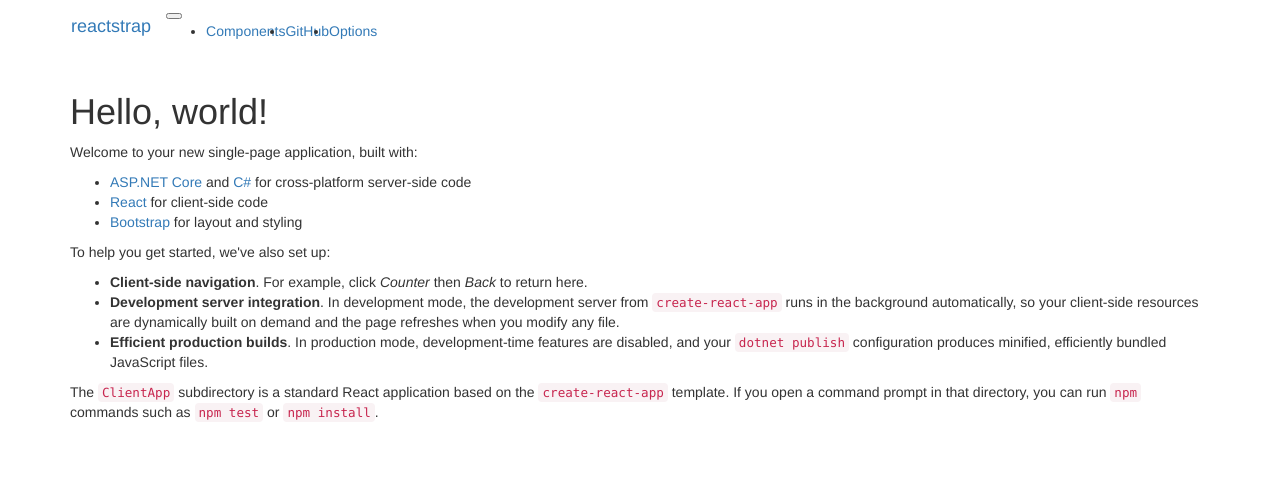
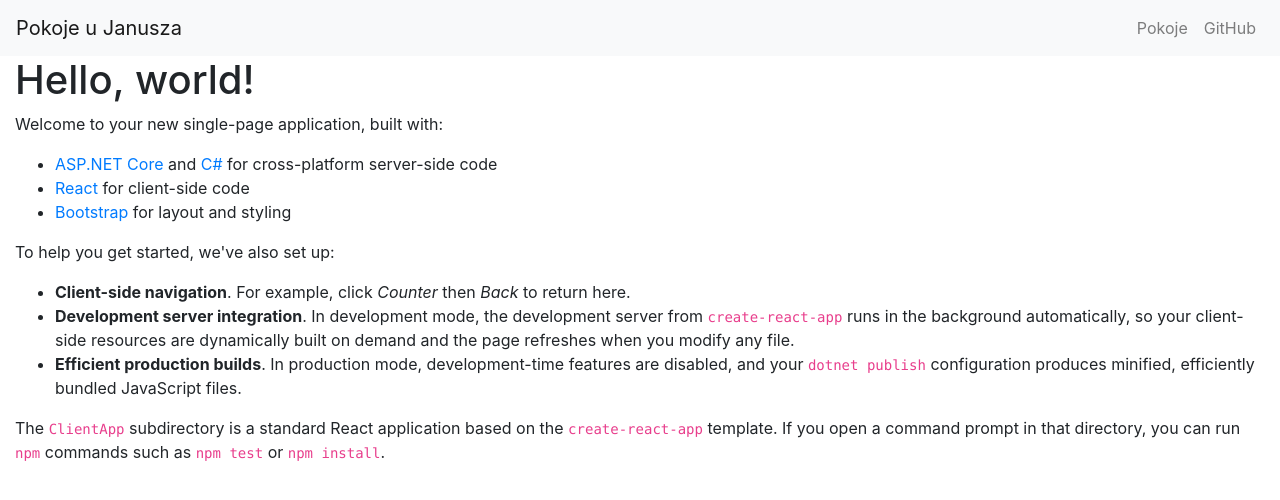
Before and after one commit to kzebrowski/ReservationSystem, a React (Create React App) app in the folder ReservationSystem/ClientApp/: page / in a window 1280 px wide. Shown: the top 500 px of the page. Built offline with nearby package versions, Linux system fonts and the light colour scheme.

Commit message:
Added Bootstrap and NavBar

```diff
--- a/ReservationSystem/ClientApp/src/App.js
+++ b/ReservationSystem/ClientApp/src/App.js
@@ -14,6 +14,7 @@
         <Route exact path='/' component={Home} />
         <Route path='/counter' component={Counter} />
         <Route path='/fetchdata' component={FetchData} />
+        <Route path='/rooms' component={FetchData} />
       </Layout>
     );
   }
--- a/ReservationSystem/ClientApp/src/components/Layout.js
+++ b/ReservationSystem/ClientApp/src/components/Layout.js
@@ -1,44 +1,44 @@
 import React, { Component } from 'react';
-import  { Container, Row, Nav, Navbar, NavbarBrand, NavbarToggler, Collapse, NavItem, NavLink, UncontrolledDropdown, DropdownToggle, DropdownMenu, DropdownItem}  from 'reactstrap';
+import  { Container, Row, Nav, Navbar, NavbarBrand, NavbarToggler, Collapse, NavItem, NavLink, UncontrolledDropdown, DropdownToggle, DropdownMenu, DropdownItem, Col}  from 'reactstrap';
 
 export class Layout extends Component {
   displayName = Layout.name
 
+  constructor(props) {
+    super(props);
+
+    this.toggle = this.toggle.bind(this);
+    this.state = {
+      isOpen: false
+    };
+  }
+
+  toggle() {
+    this.setState({
+      isOpen: !this.state.isOpen
+    });
+  }
+
   render() {
     return (
-      <Container>
+      <Container fluid={true}>
         <Row>
-          <Navbar color="light" light expand="md">
-            <NavbarBrand href="/">reactstrap</NavbarBrand>
+          <Col className="pl-0 pr-0">
+            <Navbar color="light" light expand="lg">
+              <NavbarBrand href="/">Pokoje u Janusza</NavbarBrand>
               <NavbarToggler onClick={this.toggle} />
-            <Collapse isOpen={true} navbar>
+              <Collapse isOpen={this.state.isOpen} navbar>
                 <Nav className="ml-auto" navbar>
                   <NavItem>
-                  <NavLink href="/components/">Components</NavLink>
+                    <NavLink href="/rooms/">Pokoje</NavLink>
                   </NavItem>
                   <NavItem>
                     <NavLink href="https://github.com/reactstrap/reactstrap">GitHub</NavLink>
                   </NavItem>
-                <UncontrolledDropdown nav inNavbar>
-                  <DropdownToggle nav caret>
-                    Options
-                  </DropdownToggle>
-                  <DropdownMenu right>
-                    <DropdownItem>
-                      Option 1
-                    </DropdownItem>
-                    <DropdownItem>
-                      Option 2
-                    </DropdownItem>
-                    <DropdownItem divider />
-                    <DropdownItem>
-                      Reset
-                    </DropdownItem>
-                  </DropdownMenu>
-                </UncontrolledDropdown>
                 </Nav>
               </Collapse>
             </Navbar>
+          </Col>
         </Row>
         {this.props.children}
       </Container>
--- a/ReservationSystem/ClientApp/src/index.js
+++ b/ReservationSystem/ClientApp/src/index.js
@@ -1,5 +1,4 @@
 import 'bootstrap/dist/css/bootstrap.css';
-import 'bootstrap/dist/css/bootstrap-theme.css';
 import './index.css';
 import React from 'react';
 import ReactDOM from 'react-dom';
```
Also changed, not shown: ReservationSystem/ClientApp/package.json (+7 -4 lines), 1 other file (tests, documents, lock files or other folders). Lines whose indentation alone changed are shown as unchanged.
